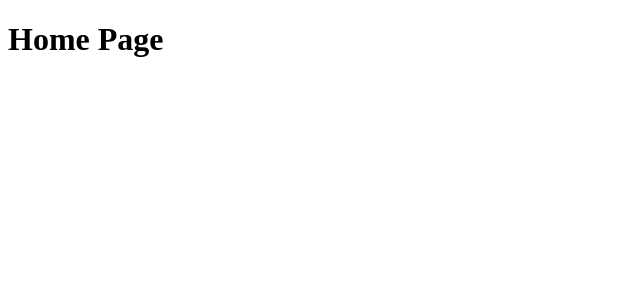
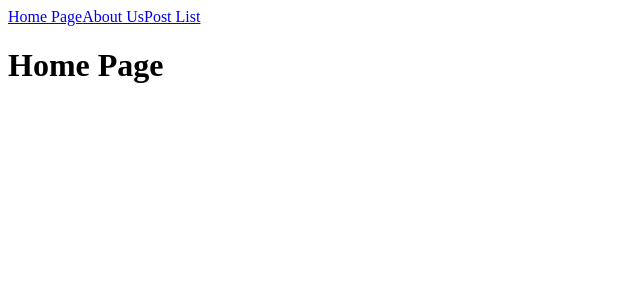
Before and after one commit to MattiaZecchinato/react-router, a React (Vite) app: page / in a window 1280 px wide. Shown: the top 300 px of the page, without its empty margins (0-640 px from the left). Built offline with nearby package versions, Linux system fonts and the light colour scheme.

Commit message:
feat: add nav bar

```diff
--- a/src/App.jsx
+++ b/src/App.jsx
@@ -6,12 +6,16 @@ import HomePage from "./components/HomePage";
 import AboutUs from "./components/AboutUs";
 // Post list
 import PostList from "./components/PostList";
+// Nav bar
+import NavBar from "./components/NavBar";
 
 function App() {
 
   return (
     <>
       <BrowserRouter>
+
+        <NavBar />
 
         <Routes>
 
--- /dev/null
+++ b/src/components/NavBar.jsx
@@ -0,0 +1,14 @@
+import { Link } from 'react-router-dom';
+
+export default function NavBar() {
+
+    return <>
+        <nav>
+
+            <Link to='/'>Home Page</Link>
+            <Link to='/AboutUs'>About Us</Link>
+            <Link to='/PostList'>Post List</Link>
+
+        </nav>
+    </>
+}
```
